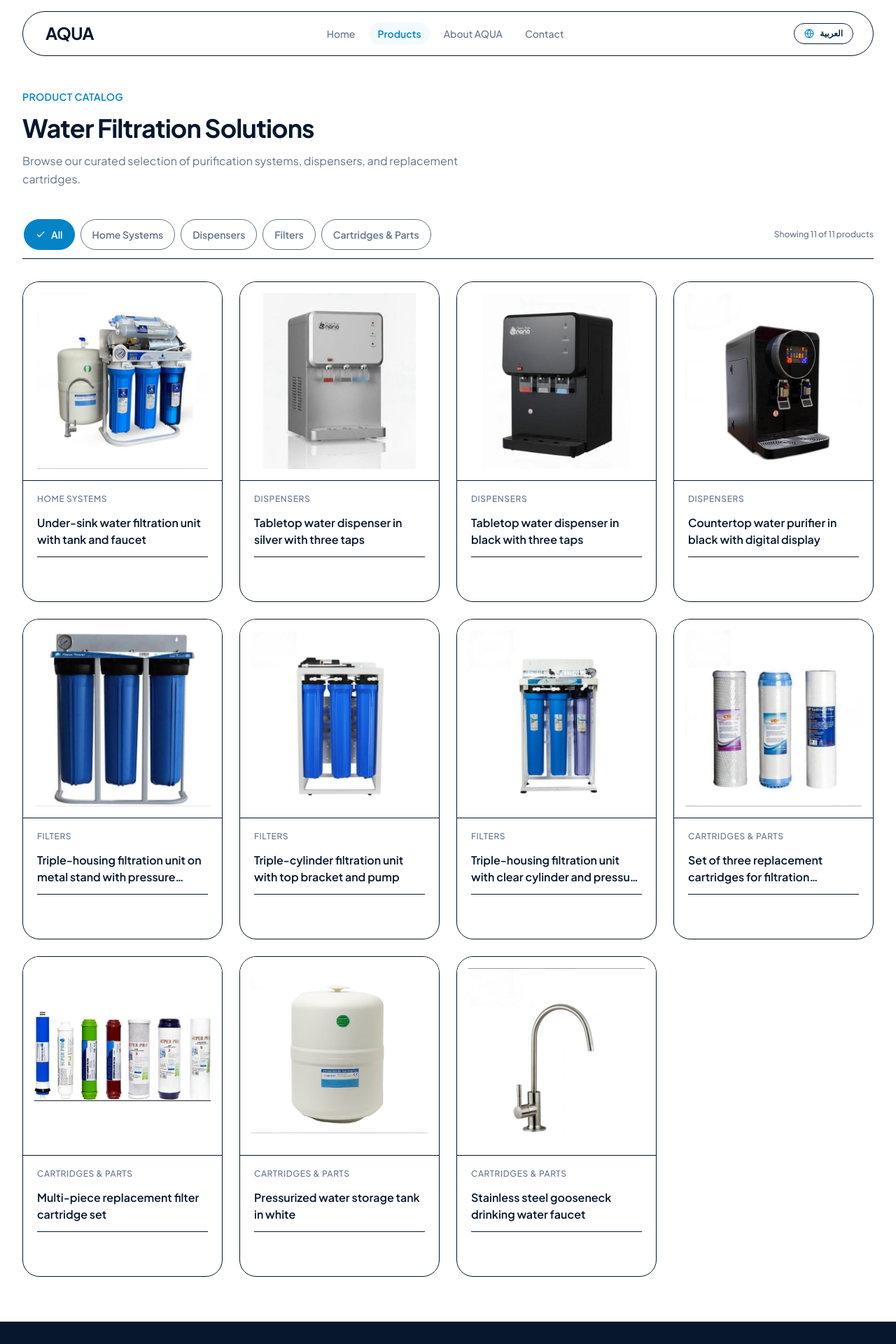
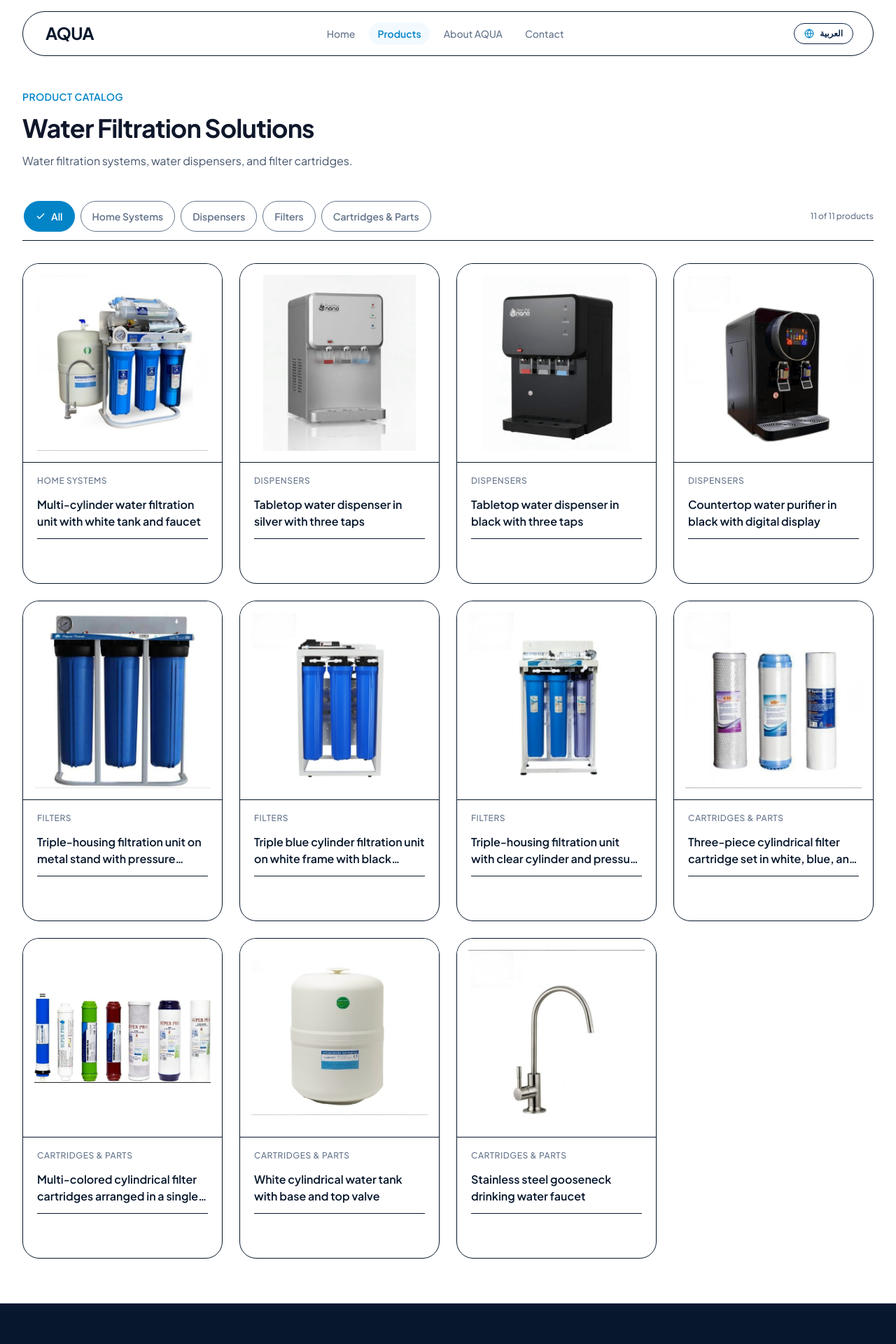
Before and after one commit to RadwanEldaly/Aqua, a Next.js app: page /en/products in a window 1280 px wide. Shown: the top 1920 px of the page at 70% size. Built offline with nearby package versions, Linux system fonts and the light colour scheme.

Commit message:
fix(products): address Phase 3 review feedback on copy, plurals, and product descriptions

```diff
--- a/messages/ar.json
+++ b/messages/ar.json
@@ -50,12 +50,12 @@
   "ProductsPage": {
     "eyebrow": "كتالوج المنتجات",
     "title": "حلول وفلاتر تنقية المياه",
-    "description": "تصفح مجموعتنا المختارة من أنظمة التنقية، الموزعات، وشمعات الاستبدال.",
+    "description": "أنظمة التنقية، موزعات المياه، وشمعات الفلاتر.",
     "filterGroupAriaLabel": "تصفية المنتجات حسب الفئة",
-    "inquire": "طلب استفسار",
-    "inquireAria": "طلب استفسار عن {name} عبر واتساب",
+    "inquire": "استفسر عبر واتساب",
+    "inquireAria": "استفسر عن {name} عبر واتساب",
     "whatsappPrefill": "السلام عليكم، أود الاستفسار عن: {name}",
-    "showingCount": "عرض {count} من أصل {total} منتجات",
+    "showingCount": "{count, plural, =0 {لا توجد منتجات} one {منتج واحد من أصل {total}} two {منتجان من أصل {total}} few {{count} منتجات من أصل {total}} many {{count} منتجاً من أصل {total}} other {{count} منتج من أصل {total}}}",
     "emptyState": "لا توجد منتجات متطابقة في هذه الفئة."
   }
 }
--- a/messages/en.json
+++ b/messages/en.json
@@ -50,12 +50,12 @@
   "ProductsPage": {
     "eyebrow": "Product Catalog",
     "title": "Water Filtration Solutions",
-    "description": "Browse our curated selection of purification systems, dispensers, and replacement cartridges.",
+    "description": "Water filtration systems, water dispensers, and filter cartridges.",
     "filterGroupAriaLabel": "Filter products by category",
-    "inquire": "Inquire",
+    "inquire": "Inquire via WhatsApp",
     "inquireAria": "Inquire about {name} via WhatsApp",
     "whatsappPrefill": "Hello, I would like to inquire about: {name}",
-    "showingCount": "Showing {count} of {total} products",
+    "showingCount": "{count, plural, =0 {No products} one {1 of {total} product} other {{count} of {total} products}}",
     "emptyState": "No products found in this category."
   }
 }
--- a/src/components/ui/section-heading.tsx
+++ b/src/components/ui/section-heading.tsx
@@ -40,11 +40,11 @@ export function SectionHeading({
           {eyebrow}
         </span>
       )}
-      <TitleTag className="text-2xl sm:text-3xl lg:text-4xl font-bold tracking-tight text-brand-deep leading-tight">
+      <TitleTag className="text-2xl sm:text-3xl lg:text-4xl font-bold tracking-tight text-slate-900 leading-tight">
         {title}
       </TitleTag>
       {description && (
-        <p className="text-sm sm:text-base text-text-subtle-accessible font-normal leading-relaxed">
+        <p className="text-sm sm:text-base text-slate-600 font-normal leading-relaxed">
           {description}
         </p>
       )}
--- a/src/data/provisional-products.ts
+++ b/src/data/provisional-products.ts
@@ -79,16 +79,16 @@ export const PROVISIONAL_PRODUCTS: readonly ProvisionalProduct[] = [
     id: "under-sink-system-with-tank",
     categoryId: "home-systems",
     name: {
-      ar: "وحدة تنقية مياه منزلية مع خزان وصنبور",
-      en: "Under-sink water filtration unit with tank and faucet",
+      ar: "وحدة تنقية مياه متعددة الأسطوانات مع خزان أبيض وصنبور",
+      en: "Multi-cylinder water filtration unit with white tank and faucet",
     },
     image: {
       src: "/images/products/under-sink-system-with-tank.jpg",
       width: 1080,
       height: 1113,
       alt: {
-        ar: "وحدة تنقية مياه منزلية مع خزان أبيض وصنبور ستانلس ستيل",
-        en: "Home under-sink water filtration unit with white storage tank and faucet",
+        ar: "أسطوانات تنقية رأسية مع خزان أسطواني أبيض وصنبور معدني منحني",
+        en: "Vertical filtration cylinders with white cylindrical tank and curved metal faucet",
       },
     },
   },
@@ -164,16 +164,16 @@ export const PROVISIONAL_PRODUCTS: readonly ProvisionalProduct[] = [
     id: "triple-housing-system-pump",
     categoryId: "filters",
     name: {
-      ar: "وحدة تنقية ثلاثية الأسطوانات مع هيكل علوي ومضخة",
-      en: "Triple-cylinder filtration unit with top bracket and pump",
+      ar: "وحدة تنقية ثلاثية الأسطوانات الزرقاء على هيكل أبيض مع أسطوانة أفقية سوداء وتمديدات علوية",
+      en: "Triple blue cylinder filtration unit on white frame with black horizontal top cylinder and tubing",
     },
     image: {
       src: "/images/products/triple-housing-system-pump.jpg",
       width: 1080,
       height: 1065,
       alt: {
-        ar: "وحدة تنقية ثلاثية مع أسطوانات زرقاء وهيكل تثبيت أبيض",
-        en: "Triple filtration unit with blue cylinders and white mounting frame",
+        ar: "ثلاث أسطوانات تنقية زرقاء رأسية مثبتة داخل هيكل أبيض يعلوه جسم أسطواني أسود وتمديدات بيضاء",
+        en: "Three vertical blue filtration cylinders in a white frame topped by a black cylinder and white tubing",
       },
     },
   },
@@ -198,16 +198,16 @@ export const PROVISIONAL_PRODUCTS: readonly ProvisionalProduct[] = [
     id: "replacement-cartridges-trio",
     categoryId: "cartridges-and-parts",
     name: {
-      ar: "طقم شمعات استبدال ثلاثي لأسطوانات التنقية",
-      en: "Set of three replacement cartridges for filtration cylinders",
+      ar: "طقم شمعات تنقية أسطوانية ثلاثي بألوان أبيض وأزرق وبني",
+      en: "Three-piece cylindrical filter cartridge set in white, blue, and brown",
     },
     image: {
       src: "/images/products/replacement-cartridges-trio.jpg",
       width: 1080,
       height: 1074,
       alt: {
-        ar: "ثلاث شمعات استبدال أسطوانية مختلفة الألوان لفلتر المياه",
-        en: "Three cylindrical replacement filter cartridges in different colors",
+        ar: "ثلاث شمعات تنقية أسطوانية رأسية بألوان أبيض وأزرق وبني موضوعة جنباً إلى جنب",
+        en: "Three vertical cylindrical filter cartridges in white, blue, and brown standing side by side",
       },
     },
   },
@@ -215,16 +215,16 @@ export const PROVISIONAL_PRODUCTS: readonly ProvisionalProduct[] = [
     id: "replacement-cartridges-set",
     categoryId: "cartridges-and-parts",
     name: {
-      ar: "مجموعة شمعات تنقية واستبدال متعددة الأسطوانات",
-      en: "Multi-piece replacement filter cartridge set",
+      ar: "مجموعة شمعات تنقية أسطوانية متعددة الألوان مرتبة في صف واحد",
+      en: "Multi-colored cylindrical filter cartridges arranged in a single row",
     },
     image: {
       src: "/images/products/replacement-cartridges-set.jpg",
       width: 1600,
       height: 822,
       alt: {
-        ar: "مجموعة متنوعة من شمعات التنقية الأسطوانية مرتبة أفقياً",
-        en: "Assorted filtration cartridges and inline elements arranged horizontally",
+        ar: "سبع شمعات تنقية أسطوانية بألوان متعددة مصطفة أفقياً جنباً إلى جنب",
+        en: "Seven multi-colored cylindrical filter cartridges lined up horizontally side by side",
       },
     },
   },
@@ -232,16 +232,16 @@ export const PROVISIONAL_PRODUCTS: readonly ProvisionalProduct[] = [
     id: "pressurized-storage-tank",
     categoryId: "cartridges-and-parts",
     name: {
-      ar: "خزان مياه مضغوط باللون الأبيض",
-      en: "Pressurized water storage tank in white",
+      ar: "خزان مياه أسطواني باللون الأبيض مع قاعدة وصمام علوي",
+      en: "White cylindrical water tank with base and top valve",
     },
     image: {
       src: "/images/products/pressurized-storage-tank.jpg",
       width: 1600,
       height: 1398,
       alt: {
-        ar: "خزان مياه أبيض مضغوط مع صمام علوي",
-        en: "White pressurized water storage tank with top valve",
+        ar: "خزان مياه أسطواني أبيض مع ملصق أزرق وصمام علوي",
+        en: "White cylindrical water tank with blue label and top valve",
       },
     },
   },
```
